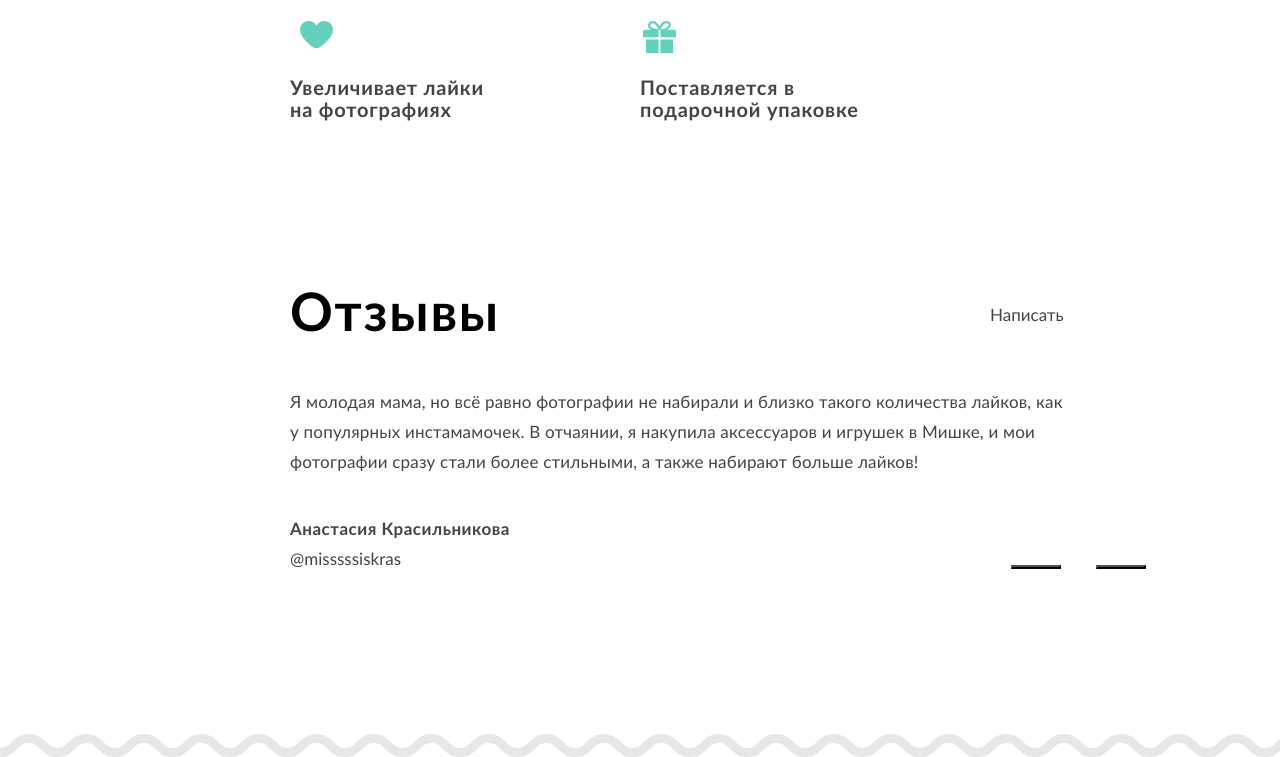
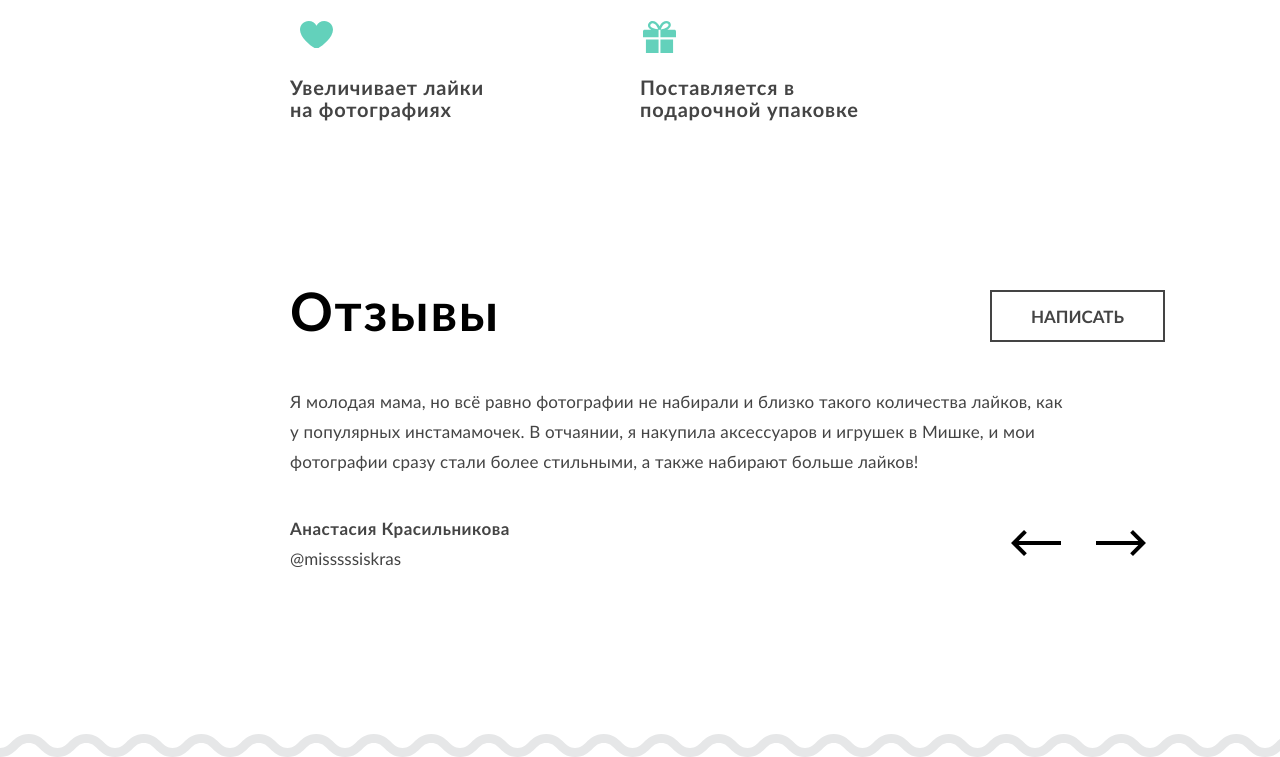
Before and after one commit to mitsa2106/mishka, a website: page src/views/index.html in a window 1280 px wide. Shown: the part 2095-2852 px from the top of the page. Drawn offline with nearby package versions, Linux system fonts and the light colour scheme; files that its build step writes are made by us from their sources.

Commit message:
style .btn

```diff
--- a/src/styles/base/_general.scss
+++ b/src/styles/base/_general.scss
@@ -1,3 +1,6 @@
+body {
+    background-color: $bg-color;
+}
 h1, h2, h3, h4, h5, h6, ul,p {
     margin: 0;
     padding: 0;
@@ -8,6 +11,33 @@ a {
     text-decoration: none;
     color: $color-text-grey;
     cursor: pointer;
+}
+
+.btn {
+    display: block;
+    color: $color-text-grey;
+    border: 2px solid $color-text-grey;
+    text-align: center;
+    text-transform: uppercase;
+    font-weight: 700;
+
+    &:hover {
+        background-color: $color-text-grey;
+        color: $color-text-white;
+        transition-duration: $time;
+    }
+
+    &:active {
+        color: $bg-color-opacity;
+    }
+}
+
+.arrow-btn {
+    display: block;
+    width: 50%;
+    height: 52px;
+    border: none;
+    box-shadow: inset 0 0 0 1px $box-shadow;
 }
 
 .wide {
--- a/src/styles/blocks/index/best-product.scss
+++ b/src/styles/blocks/index/best-product.scss
@@ -91,26 +91,11 @@
 }
 
 .best-product__btn {
-  display: block;
   width: 260px;
   height: 52px;
   font-size: 17px;
   line-height: 20px;
-  font-weight: 700;
-  border: 2px solid $color-text-grey;
-  padding: 15px 20px;
-  text-transform: uppercase;
-  text-align: center;
-
-  &:hover {
-    background-color: $color-text-grey;
-    color: $color-text-white;
-    transition-duration: $time;
-  }
-
-  &:active {
-    color: $bg-color-opacity;
-  }
+  padding: 15px 0;
 }
 
 @media ($tablet-widths) {
```
